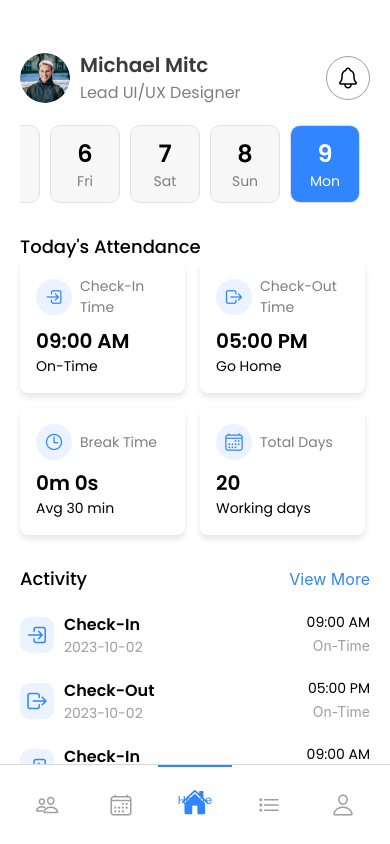
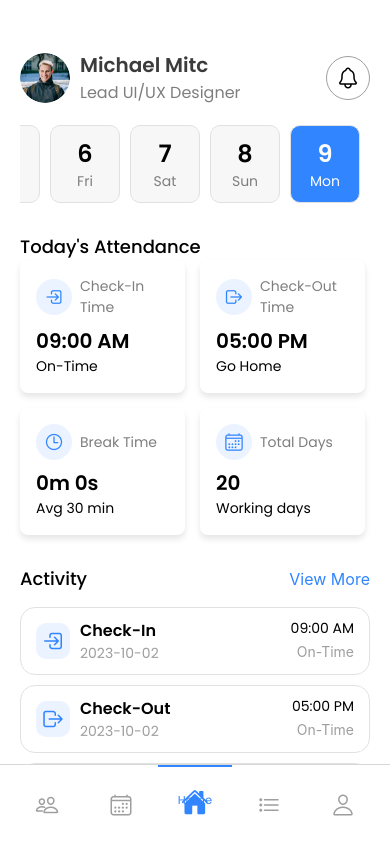
Before and after one commit to kunjladumor/HR-Attendee, a React Native app: screen /BottomTabs in a window 390 px wide. Built offline with nearby package versions, Linux system fonts and the light colour scheme; what react-native-appwrite would draw is missing.

Commit message:
Refactor ActivityCard styles for better readability and customization

```diff
--- a/src/components/ActivityCard.js
+++ b/src/components/ActivityCard.js
@@ -42,8 +42,12 @@ const styles = StyleSheet.create({
   card: {
     flexDirection: "row",
     alignItems: "center",
+    paddingHorizontal: 15,
     paddingVertical: 10,
-    borderRadius: 5,
+    marginVertical: 5,
+    borderRadius: 15,
+    borderWidth: 1,
+    borderColor: colors.neutral20,
   },
   iconContainer: {
     backgroundColor: "#3185ff1A",
```
